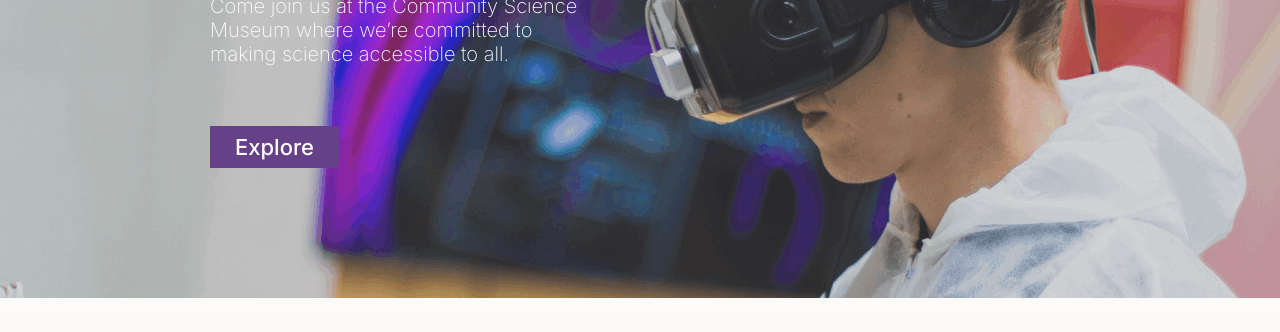
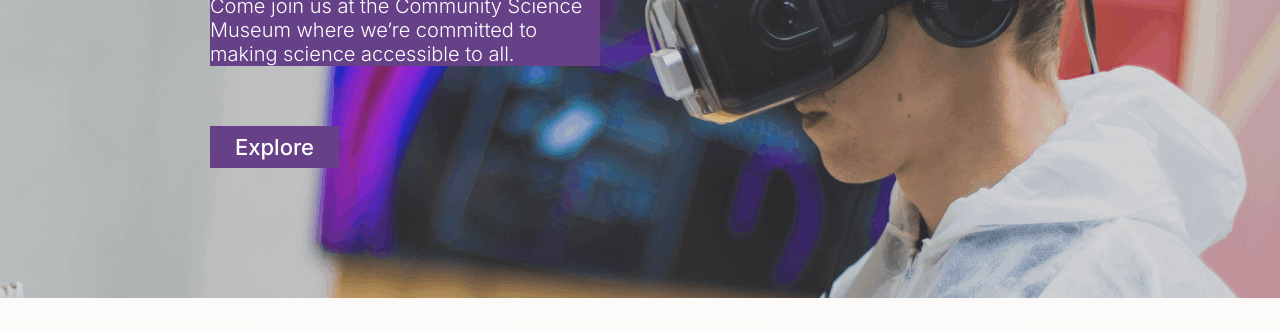
Before and after one commit to Zaracki/CSM-Website, a plain HTML site: page index.html in a window 1280 px wide. Shown: the part 272-604 px from the top of the page. Drawn offline with Linux system fonts and the light colour scheme.

Commit message:
Update style.css

```diff
--- a/style.css
+++ b/style.css
@@ -125,7 +125,7 @@ header {
 }
 
 header a:hover {
-  opacity: 50%;
+  text-decoration: underline;
 }
 
 .active {
@@ -188,8 +188,13 @@ footer {
 .hero-container_p {
   max-width: 390px;
   font-size: 20px;
-  font-weight: 200;
+  font-weight: 300;
   margin-top: 10px;
+}
+
+.hero-container h1,
+.hero-container_p {
+  background-color: var(--main-content-color);
 }
 
 .cta-container_small-screen {
```
